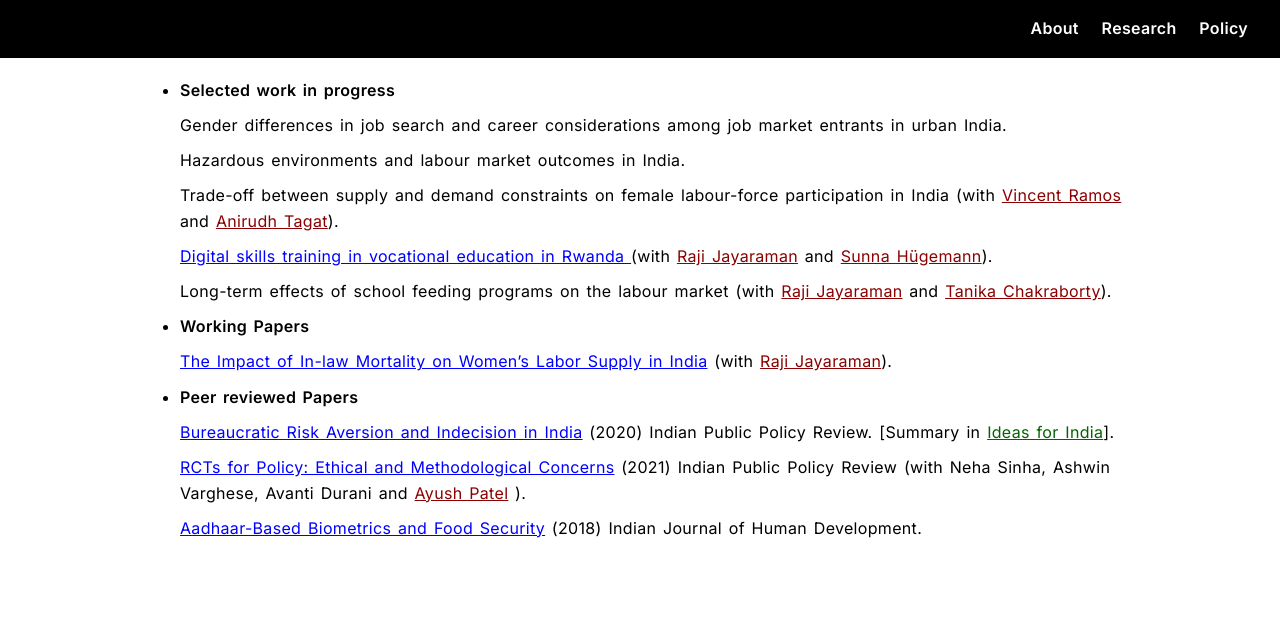
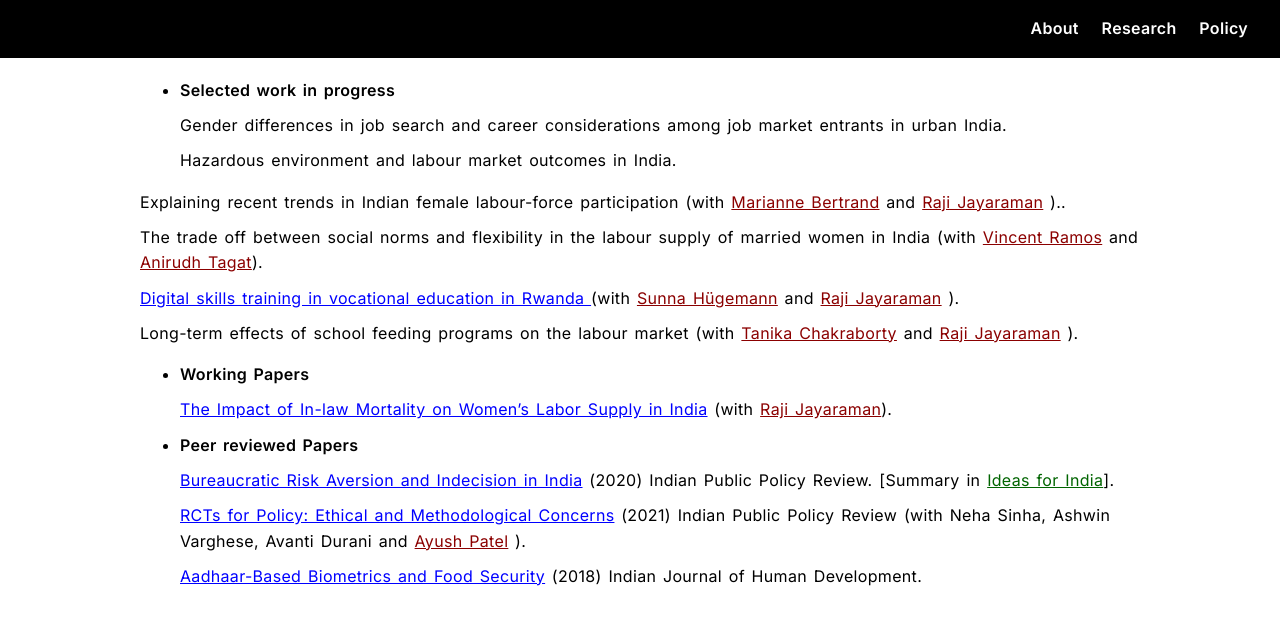
Before and after one commit to snehapmenon/snehapmenon.github.io, a Jekyll site: the page built from research.md, in a window 1280 px wide. Shown: the top 625 px of the page. Built offline with Jekyll 4.4.1, drawn with Linux system fonts in a browser that asks for light colours.

Commit message:
Update research.md

```diff
--- a/research.md
+++ b/research.md
@@ -10,16 +10,17 @@ permalink: /research.html
 
   Gender differences in job search and career considerations among job market entrants in urban India.
 
-  Hazardous environments and labour market outcomes in India.
+  Hazardous environment and labour market outcomes in India.
 
-  Trade-off between supply and demand constraints on female labour-force participation in India (with <a href="https://vincentrramos.github.io/" style="color: darkred; " target="_blank"  rel="noopener noreferrer" >Vincent Ramos</a> and <a href="https://www.anirudhtagat.com/" style="color: darkred; " target="_blank"  rel="noopener noreferrer" >Anirudh Tagat</a>).
+Explaining recent trends in Indian female labour-force participation  (with <a href="https://faculty.chicagobooth.edu/marianne-bertrand" style="color: darkred; " target="_blank"  rel="noopener noreferrer" > Marianne Bertrand</a> and <a href="https://sites.google.com/view/rajijayaraman/home" style="color: darkred; " target="_blank"  rel="noopener noreferrer" >Raji Jayaraman</a> )..
 
-  <a href="https://www.socialscienceregistry.org/trials/16844" style="color: blue; " target="_blank"  rel="noopener noreferrer" > Digital skills training in vocational education in Rwanda </a> (with <a href="https://sites.google.com/view/rajijayaraman/home" style="color: darkred; " target="_blank"  rel="noopener noreferrer" >Raji Jayaraman</a> and <a href="https://esmt.berlin/person/sunna-huegemann" style="color: darkred; " target="_blank"  rel="noopener noreferrer" >Sunna Hügemann</a>).
+  The trade off between social norms and flexibility in the labour supply of married women in India (with <a href="https://vincentrramos.github.io/" style="color: darkred; " target="_blank"  rel="noopener noreferrer" >Vincent Ramos</a> and <a href="https://www.anirudhtagat.com/" style="color: darkred; " target="_blank"  rel="noopener noreferrer" >Anirudh Tagat</a>).
 
-   Long-term effects of school feeding programs on the labour market (with <a href="https://sites.google.com/view/rajijayaraman/home" style="color: darkred; " target="_blank"  rel="noopener noreferrer" >Raji Jayaraman</a> and <a href="https://sites.google.com/view/tanikac" style="color: darkred; " target="_blank"  rel="noopener noreferrer" > Tanika Chakraborty</a>).
+  <a href="https://www.socialscienceregistry.org/trials/16844" style="color: blue; " target="_blank"  rel="noopener noreferrer" > Digital skills training in vocational education in Rwanda </a> (with <a href="https://esmt.berlin/person/sunna-huegemann" style="color: darkred; " target="_blank"  rel="noopener noreferrer" >Sunna Hügemann</a> and <a href="https://sites.google.com/view/rajijayaraman/home" style="color: darkred; " target="_blank"  rel="noopener noreferrer" >Raji Jayaraman</a> ).
+
+   Long-term effects of school feeding programs on the labour market (with <a href="https://sites.google.com/view/tanikac" style="color: darkred; " target="_blank"  rel="noopener noreferrer" > Tanika Chakraborty</a> and <a href="https://sites.google.com/view/rajijayaraman/home" style="color: darkred; " target="_blank"  rel="noopener noreferrer" >Raji Jayaraman</a> ).
 
 - **Working Papers**
-
 
   <a href="https://papers.ssrn.com/sol3/papers.cfm?abstract_id=5574874" style="color: blue; " target="_blank"  rel="noopener noreferrer" >The Impact of In-law Mortality on Women’s Labor Supply in India</a> (with <a href="https://sites.google.com/view/rajijayaraman/home" style="color: darkred; " target="_blank"  rel="noopener noreferrer" >Raji Jayaraman</a>).
 
```
